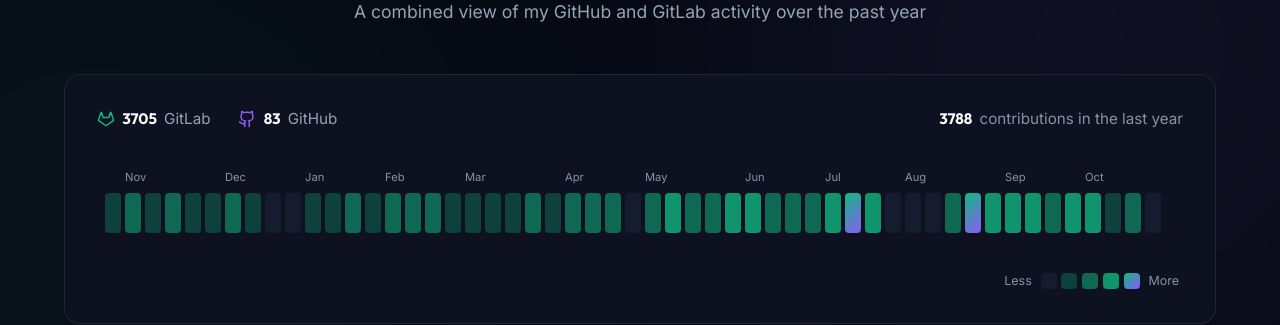
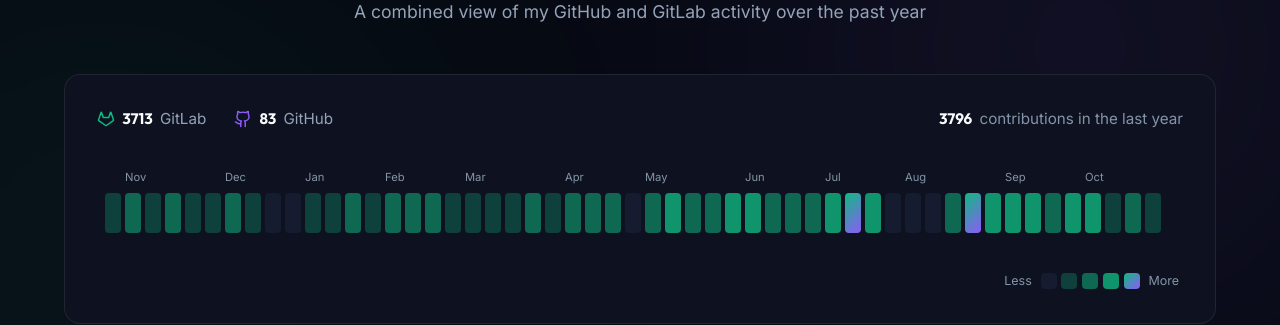
Before and after one commit to NickBourque/NickBourque.github.io, a Jekyll site: the page built from index.html, in a window 1280 px wide and 900 px high, scrolled down 2054 px. Shown: the part 151-476 px from the top of the window. Built offline with Jekyll 4.4.1, drawn with Linux system fonts in a browser that asks for light colours; nearby versions of some CDN libraries.

Commit message:
chore: refresh contributions data

```diff
--- a/_data/contributions.json
+++ b/_data/contributions.json
@@ -1,9 +1,9 @@
 {
-  "generated": "2026-10-25",
+  "generated": "2026-10-26",
   "totals": {
     "github": 83,
-    "gitlab": 3705,
-    "combined": 3788
+    "gitlab": 3713,
+    "combined": 3796
   },
   "max": 214,
   "weeks": [
@@ -427,9 +427,9 @@
       "weekStart": "2026-10-25",
       "monthLabel": "",
       "gh": 0,
-      "gl": 0,
-      "total": 0,
-      "level": 0
+      "gl": 8,
+      "total": 8,
+      "level": 1
     }
   ]
 }
```
